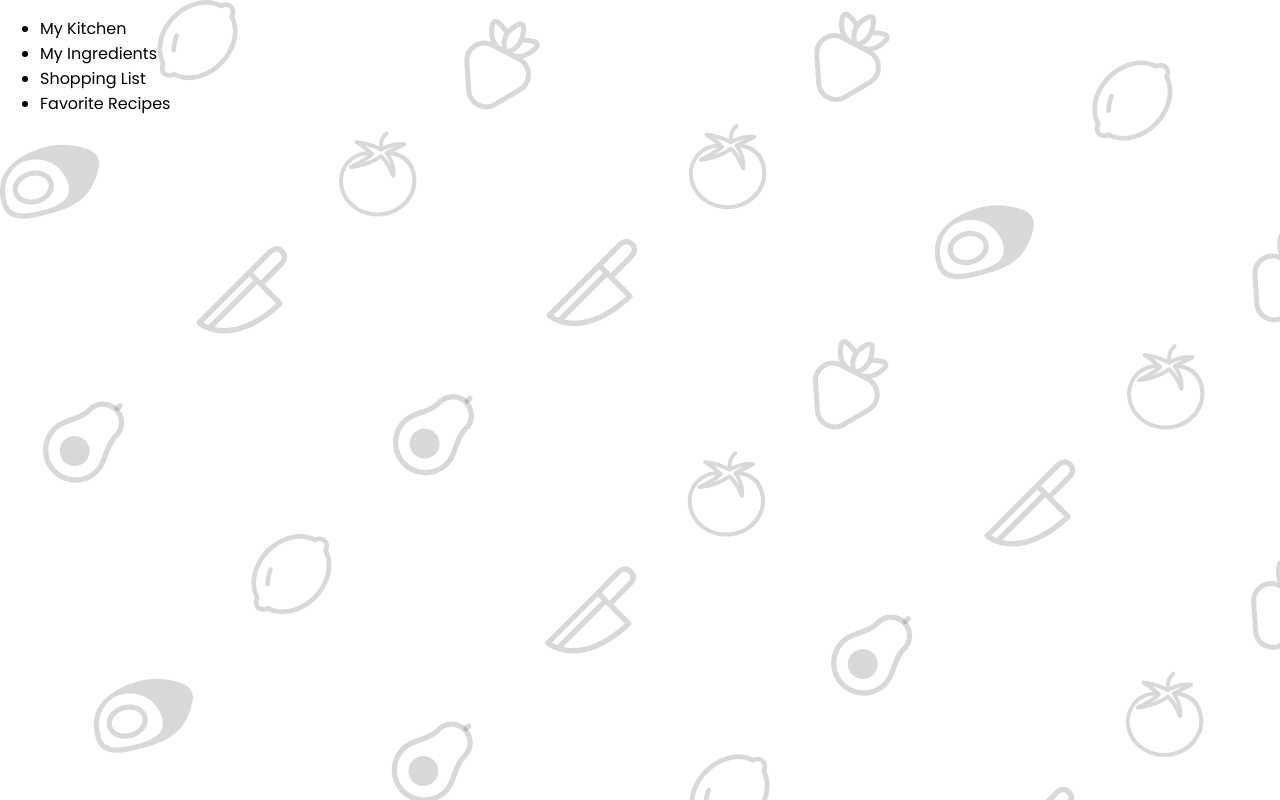
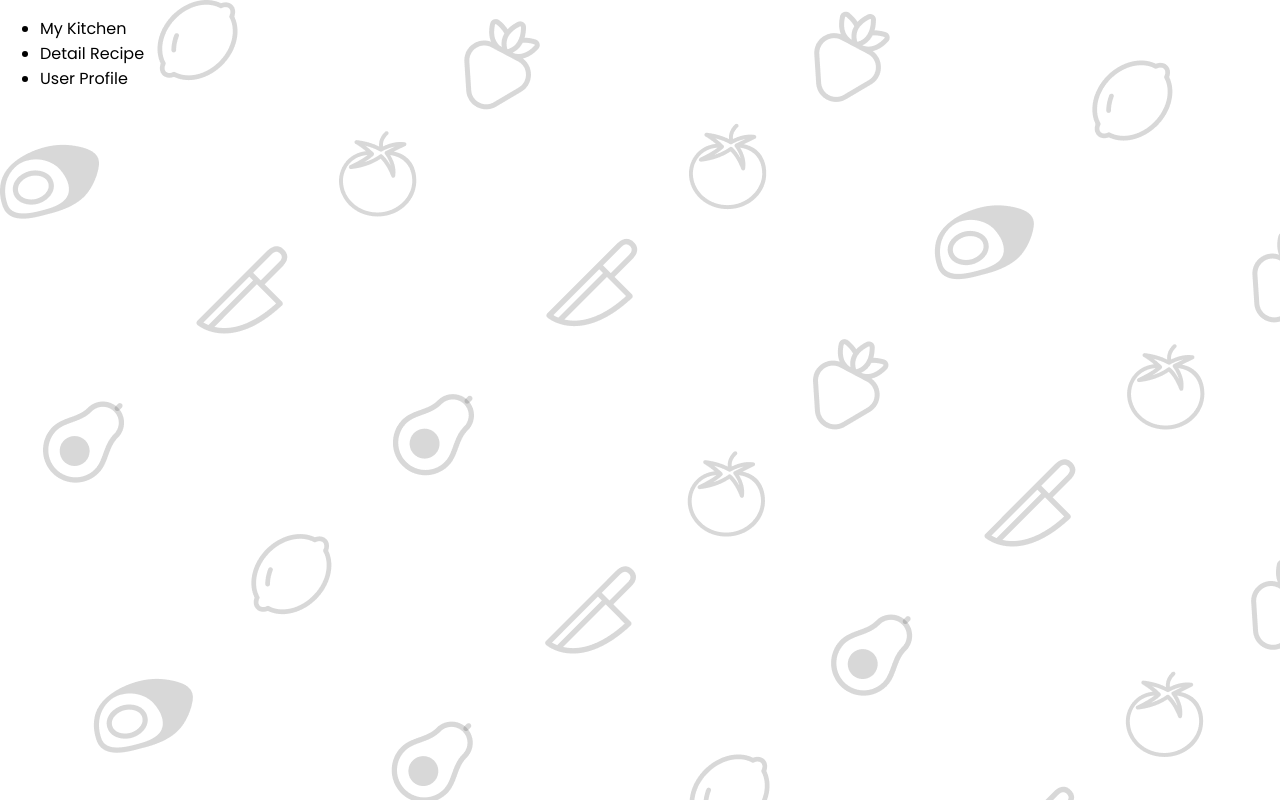
Before and after one commit to aleixcaasas/Improvised_chef, a React (Create React App) app in the folder react-app/: page /components in a window 1280 px wide. Built offline with nearby package versions, Linux system fonts and the light colour scheme.

Commit message:
Estructura components sprint 4

```diff
--- /dev/null
+++ b/react-app/src/components/detailRecipe/DetailRecipe.js
@@ -0,0 +1,4 @@
+import "./DetailRecipe.css"
+
+export default function DetailRecipe() {
+}
--- /dev/null
+++ b/react-app/src/components/userProfile/UserProfile.js
@@ -0,0 +1,4 @@
+import "./UserProfile.css"
+
+export default function UserProfile() {
+}
--- a/react-app/src/pages/ChooseOption.js
+++ b/react-app/src/pages/ChooseOption.js
@@ -26,7 +26,7 @@ export default function ChooseOption() {
                     <>
                         <h1>IMPROVISED CHEF</h1>
                         <ul>
-                            <li><NavLink to="/home" className="navegaitionLink">DEMO</NavLink></li>
+                            <li><NavLink to="/home" className="navegationLink">DEMO</NavLink></li>
                             <li><NavLink to="/components" className="navegationLink">View all components</NavLink></li>
                         </ul>
                     </>
--- a/react-app/src/pages/Components.js
+++ b/react-app/src/pages/Components.js
@@ -6,9 +6,8 @@ function Components() {
 		<div>
 			<ul>
 				<li><NavLink to="/components/myKitchen" classname="navegationLink">My Kitchen</NavLink></li>
-				<li><NavLink to="/components/myIngredients" classname="navegationLink">My Ingredients</NavLink></li>
-				<li><NavLink to="/components/shoppingList" classname="navegationLink">Shopping List</NavLink></li>
-				<li><NavLink to="/components/favoriteRecipes" classname="navegationLink">Favorite Recipes</NavLink></li>
+				<li><NavLink to="/components/detailRecipe" classname="navegationLink">Detail Recipe</NavLink></li>
+				<li><NavLink to="/components/userProfile" classname="navegationLink">User Profile</NavLink></li>
 			</ul>
 
 		</div>
--- a/react-app/src/router/RouterDirections.js
+++ b/react-app/src/router/RouterDirections.js
@@ -14,10 +14,8 @@ import FavoriteRecipes from '../pages/FavoriteRecipes'
 /*S'HAURAN DE BORRAR TOTS ELS COMPONENTS ABANS D'ENTREGAR EL PROJECTE */
 import ForgotPassword from '../components/login/ForgotPassword'
 import MyKitchenComp from '../components/myKitchen/MyKitchen'
-import MyIngredientsComp from '../components/myIngredients/MyIngredients';
-import ShoppingListComp from '../components/shoppingList/ShoppingList'
-import FavoriteRecipesComp from '../components/favoriteRecipes/FavoriteRecipes'
-
+import DetailRecipe from '../components/detailRecipe/DetailRecipe'
+import UserProfile  from '../components/userProfile/UserProfile'
 
 
 export default function RouterDirections() {
@@ -39,9 +37,8 @@ export default function RouterDirections() {
             {/* COMPONENTS */}
             <Route exact path="/components" element={<Components></Components>} />
             <Route exact path="/components/myKitchen" element={<MyKitchenComp/>} />
-            <Route exact path="/components/myIngredients" element={<MyIngredientsComp/>} />
-            <Route exact path="/components/shoppingList" element={<ShoppingListComp/>} />
-            <Route exact path="/components/favoriteRecipes" element={<FavoriteRecipesComp/>} />
+            <Route exact path="/components/detailRecipe" element={<DetailRecipe/>} />
+            <Route exact path="/components/userProfile" element={<UserProfile/>} />
 
 
             <Route path='*' element={<Home/>}/>
```
Also changed, not shown: react-app/src/components/detailRecipe/DetailRecipe.css (added), react-app/src/components/userProfile/UserProfile.css (added).
